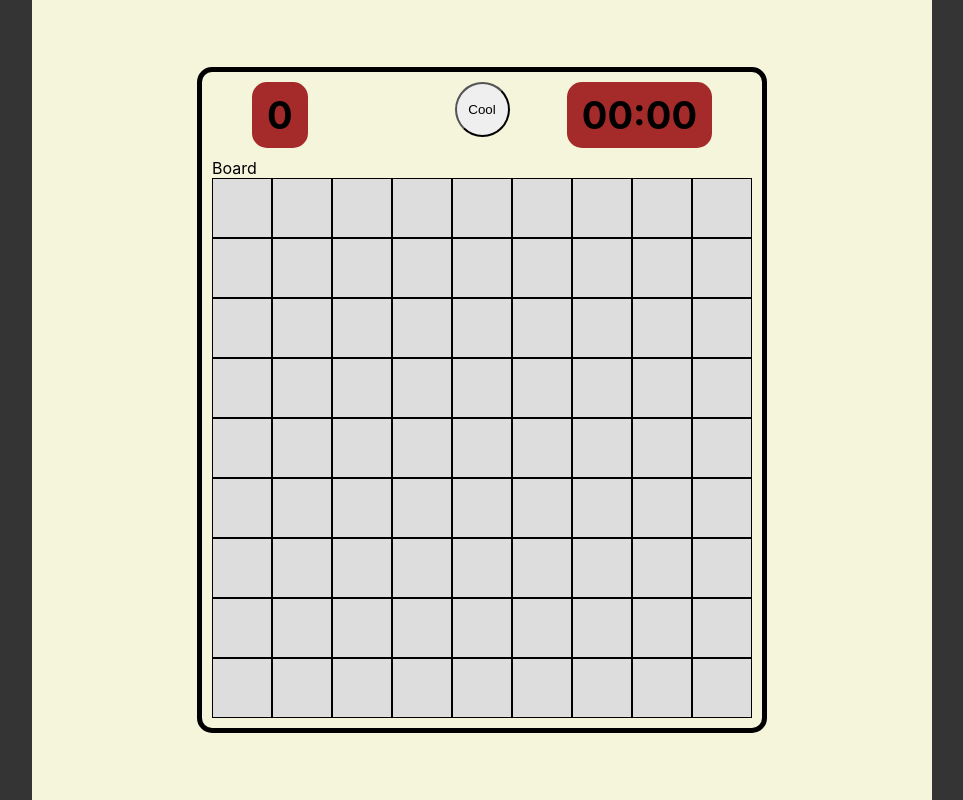
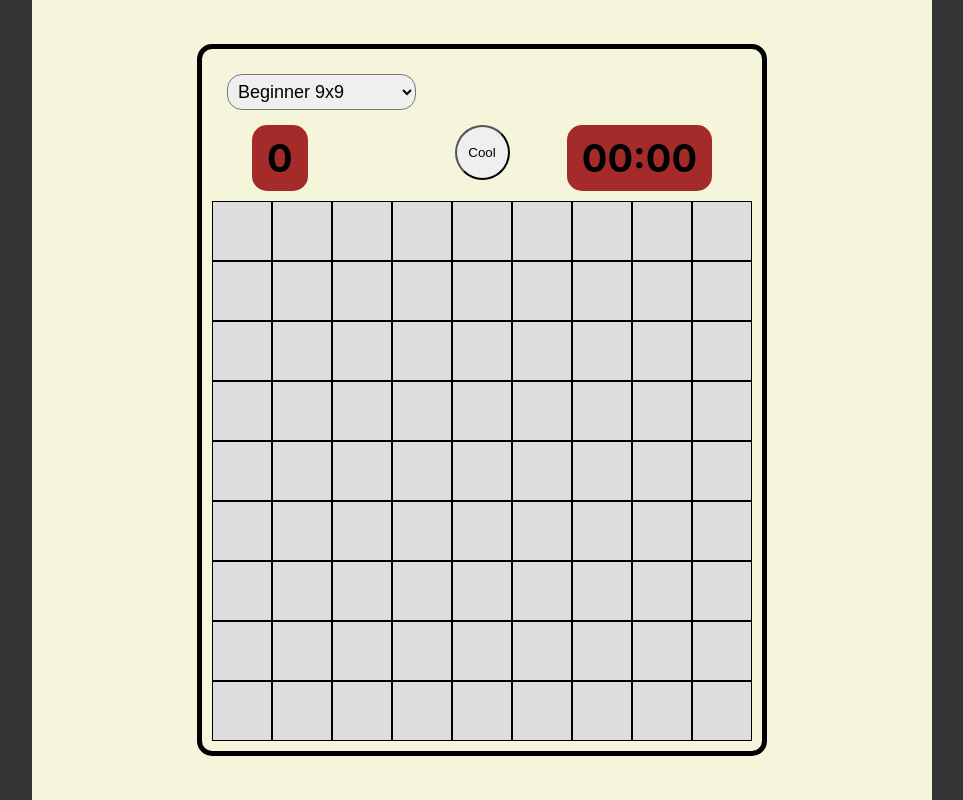
Before and after one commit to Lisa-Fink/minesweeper, a React app: page / in a window 1280 px wide. Shown: the whole page, without its empty margins (158-1121 px from the left). Built offline with nearby package versions, Linux system fonts and the light colour scheme.

Commit message:
Added 3 difficulty levels

```diff
--- a/src/components/App.js
+++ b/src/components/App.js
@@ -6,10 +6,11 @@ import Board from './Board';
 import TopBoard from './TopBoard';
 
 function App() {
-  const blank_board = new Array(81).fill(0);
-
   const [flags, setFlags] = useState(0);
   const [board, setBoard] = useState([]);
+
+  const [level, setLevel] = useState('beginner');
+  const changedLevel = useRef(false);
 
   // timer states
   const [isActive, setIsActive] = useState(false);
@@ -18,6 +19,7 @@ function App() {
   const mineBoard = useRef([]);
   const endOfGame = useRef(false);
   const set_mines = useRef(false);
+  const gridSize = useRef(81);
 
   // set the mines the first time the game loads
   useEffect(() => {
@@ -26,6 +28,19 @@ function App() {
       set_mines.current = true;
     }
   }, []);
+
+  useEffect(() => {
+    if (changedLevel.current === true) {
+      changedLevel.current = false;
+      console.log('level use effect');
+      level === 'beginner'
+        ? (gridSize.current = 81)
+        : level === 'intermediate'
+        ? (gridSize.current = 16 * 16)
+        : (gridSize.current = 30 * 16);
+      resetGame();
+    }
+  }, [level]);
 
   const resetGame = () => {
     setSeconds(0);
@@ -36,10 +51,13 @@ function App() {
   };
 
   const createMines = () => {
+    const mineCount =
+      level === 'beginner' ? 10 : level === 'intermediate' ? 40 : 99;
     // creates an array of nums from 0-80
-    let grid = [...Array(81).keys()];
+    let grid = [...Array(gridSize.current).keys()];
+    const blank_board = new Array(gridSize.current).fill(0);
     let board_copy = [...blank_board];
-    for (let i = 0; i < 10; i++) {
+    for (let i = 0; i < mineCount; i++) {
       // adds the index at grid index mine as a mine
       let mine = Math.floor(Math.random() * grid.length);
       board_copy = [
@@ -83,6 +101,8 @@ function App() {
           formattedTime={formattedTime}
           flags={flags}
           resetGame={resetGame}
+          setLevel={setLevel}
+          changedLevel={changedLevel}
         />
         <Board
           board={board}
@@ -93,6 +113,7 @@ function App() {
           endOfGame={endOfGame}
           isActive={isActive}
           setIsActive={setIsActive}
+          level={level}
         />
       </div>
     </div>
--- a/src/components/Board.js
+++ b/src/components/Board.js
@@ -19,6 +19,7 @@ function Board(props) {
     endOfGame,
     isActive,
     setIsActive,
+    level,
   } = props;
 
   const cellsToCheck = useRef([]);
@@ -166,27 +167,31 @@ function Board(props) {
     let right_edge = true;
     const adjacent = [];
     cell = parseInt(cell);
+    const rowLen =
+      level === 'beginner' ? 9 : level === 'intermediate' ? 16 : 30;
     // check if not left edge
-    if (cell % 9 !== 1) {
+    if (cell % rowLen !== 1) {
       left_edge = false;
       adjacent.push(cell - 1);
     }
     // check if not right edge
-    if (cell % 9 !== 0) {
+    if (cell % rowLen !== 0) {
       right_edge = false;
       adjacent.push(cell + 1);
     }
     //check if not top edge
-    if (cell > 9) {
-      !left_edge && adjacent.push(cell - 10);
-      !right_edge && adjacent.push(cell - 8);
-      adjacent.push(cell - 9);
+    if (cell > rowLen) {
+      !left_edge && adjacent.push(cell - (rowLen + 1));
+      !right_edge && adjacent.push(cell - (rowLen - 1));
+      adjacent.push(cell - rowLen);
     }
     //check if not bottom edge
-    if (cell < 73) {
-      !left_edge && adjacent.push(cell + 8);
-      !right_edge && adjacent.push(cell + 10);
-      adjacent.push(cell + 9);
+    if (
+      cell < (level === 'beginner' ? 73 : level === 'intermediate' ? 241 : 451)
+    ) {
+      !left_edge && adjacent.push(cell + (rowLen - 1));
+      !right_edge && adjacent.push(cell + (rowLen + 1));
+      adjacent.push(cell + rowLen);
     }
     return adjacent;
   };
@@ -227,8 +232,7 @@ function Board(props) {
 
   return (
     <div>
-      Board
-      <div className="board-container">{boardGrid}</div>
+      <div className={`board-container ${level}`}>{boardGrid}</div>
     </div>
   );
 }
--- a/src/components/TopBoard.js
+++ b/src/components/TopBoard.js
@@ -4,9 +4,32 @@ import Timer from './Timer';
 import '../styles/topboard.css';
 
 const TopBoard = (props) => {
-  const { seconds, setSeconds, isActive, formattedTime, flags, resetGame } =
-    props;
+  const {
+    seconds,
+    setSeconds,
+    isActive,
+    formattedTime,
+    flags,
+    resetGame,
+    setLevel,
+    changedLevel,
+  } = props;
+
+  const changeLevel = (e) => {
+    changedLevel.current = true;
+    setLevel(e.target.value);
+  };
   return (
+    <div>
+      <select
+        id="difficulty-level"
+        name="difficulty level"
+        onChange={changeLevel}
+      >
+        <option value="beginner">Beginner 9x9</option>
+        <option value="intermediate">Intermediate 16x16</option>
+        <option value="expert">Expert 30x16</option>
+      </select>
       <div className="top-board">
         <div className="top-container flags">
           <div className="top-text-box">{flags}</div>
@@ -27,6 +50,7 @@ const TopBoard = (props) => {
           </div>
         </div>
       </div>
+    </div>
   );
 };
 
--- a/src/styles/board.css
+++ b/src/styles/board.css
@@ -1,7 +1,21 @@
 .board-container {
+    width: min-content;
     display: grid;
+}
+
+.beginner {
     grid-template-columns: repeat(9, 60px);
     grid-template-rows: repeat(9, 60px);
+}
+
+.intermediate {
+    grid-template-columns: repeat(16, 40px);
+    grid-template-rows: repeat(16, 40px);
+}
+
+.expert {
+    grid-template-columns: repeat(30, 28px);
+    grid-template-rows: repeat(16, 28px);
 }
 
 .board-grid {
--- a/src/styles/topboard.css
+++ b/src/styles/topboard.css
@@ -32,3 +32,14 @@
     width:55px;
     height:55px;
 }
+
+#difficulty-level {
+    margin: 15px;
+    font-size: 18px;
+    border-radius: 15px;
+    padding: 6px;
+}
+
+#difficulty-level ::part(listbox) {
+    border-radius: 15px;
+}
```
Lines whose indentation alone changed are shown as unchanged.
